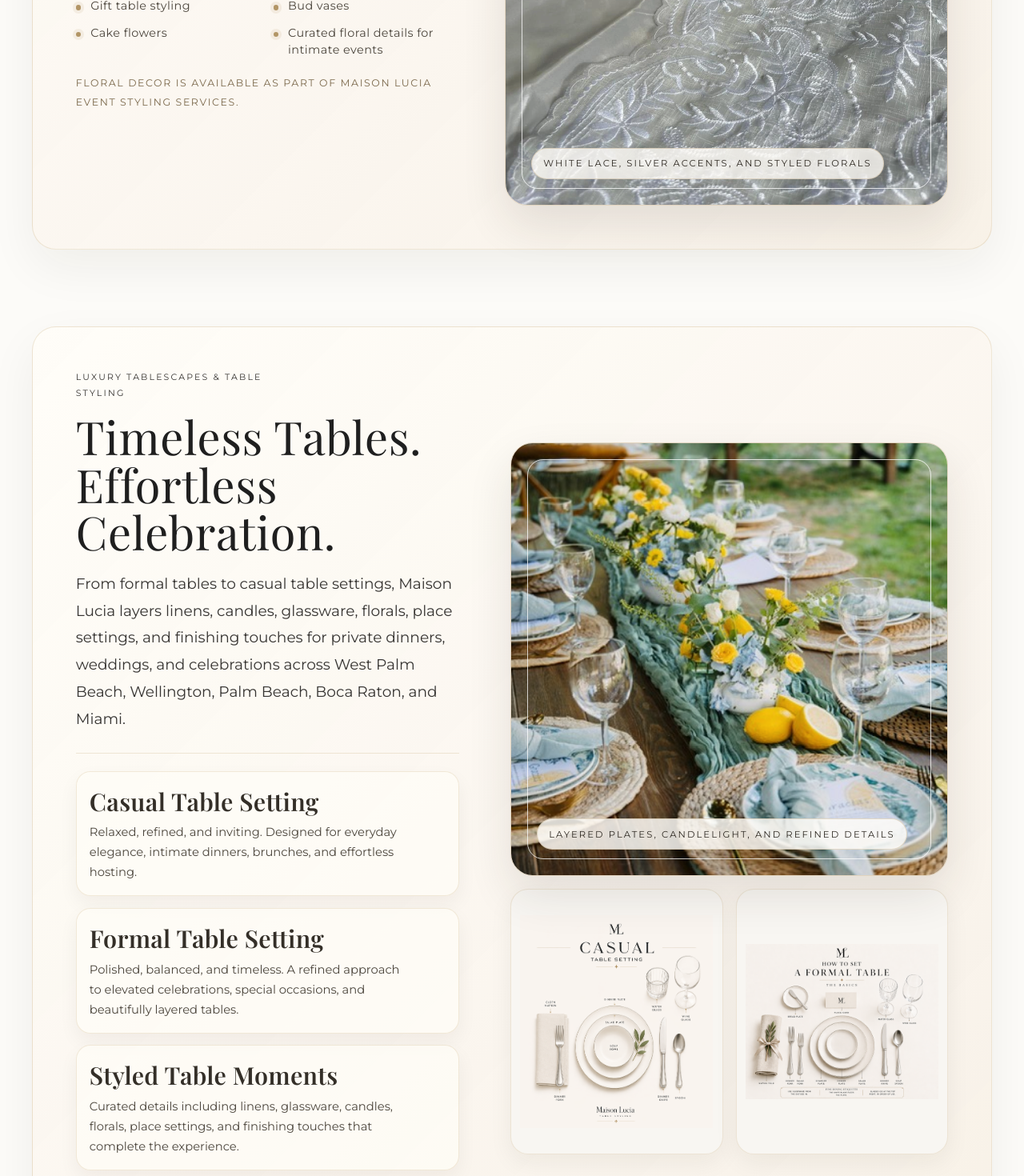
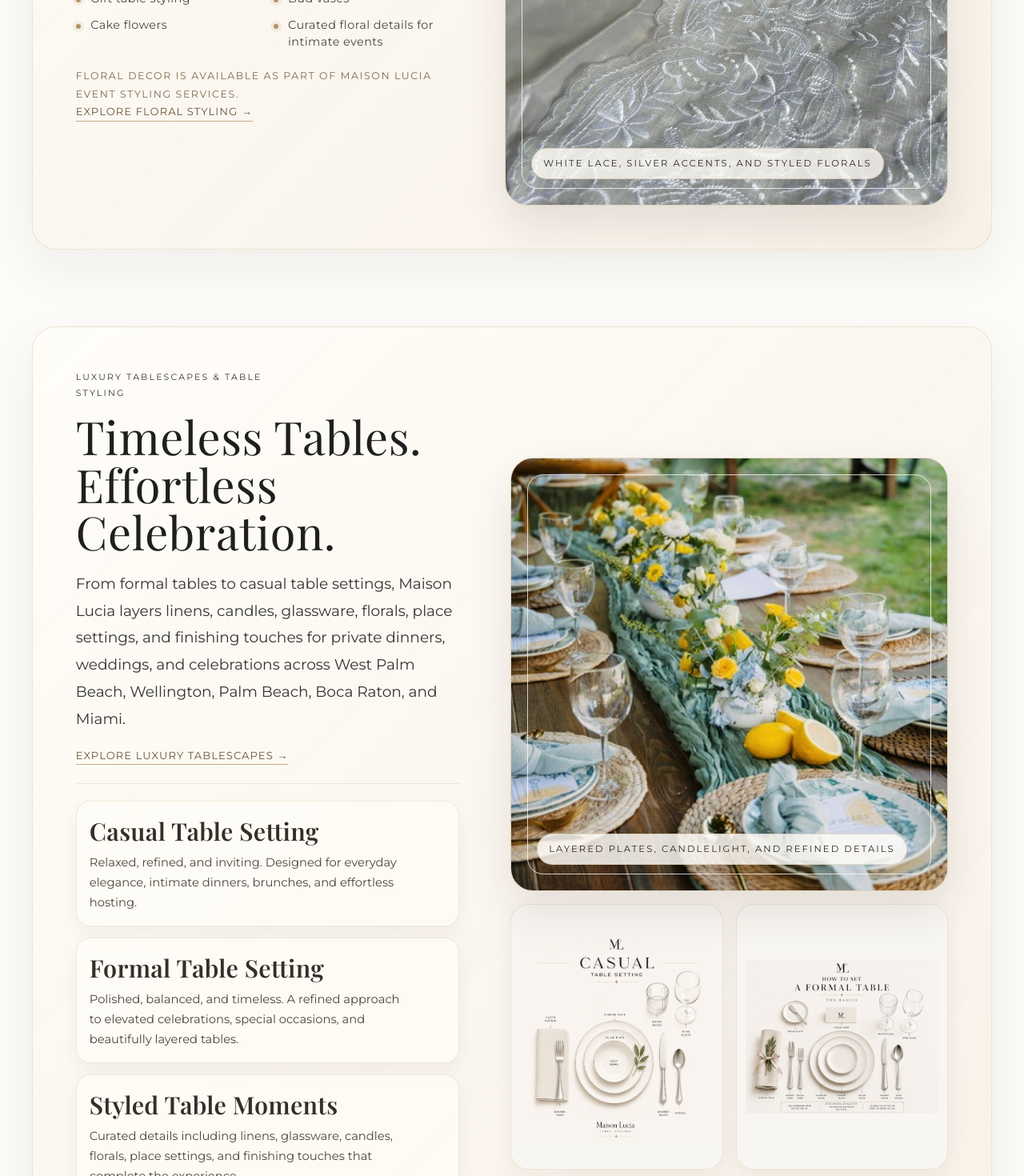
Before and after one commit to DrRobF/maison-lucia-site, a Next.js app: page / in a window 1280 px wide. Shown: the part 3760-5230 px from the top of the page at 80% size. Built offline with nearby package versions, Linux system fonts and the light colour scheme.

Commit message:
Add homepage pathways to service pages

```diff
--- a/pages/index.js
+++ b/pages/index.js
@@ -194,6 +194,22 @@ const inquiryOptions = [
 ];
 
 const servicePages = [
+  {
+    id: "floral-styling-service",
+    href: "/floral-styling",
+    eyebrow: "Floral Styling",
+    title: "Floral Styling",
+    copy: "Curated botanical details that bring softness, texture, and elegance to every gathering.",
+    linkLabel: "Learn More →",
+  },
+  {
+    id: "tablescapes-service",
+    href: "/tablescapes",
+    eyebrow: "Tablescapes",
+    title: "Luxury Tablescapes",
+    copy: "Layered place settings, linens, candlelight, and refined details designed for meaningful celebrations.",
+    linkLabel: "Learn More →",
+  },
   {
     id: "weddings",
     href: "#weddings",
@@ -463,6 +479,12 @@ export default function Home() {
                 Floral decor is available as part of Maison Lucia event styling
                 services.
               </p>
+              <a
+                href="/floral-styling"
+                className={`${styles.subtleLink} ${styles.servicePathwayLink}`}
+              >
+                Explore Floral Styling →
+              </a>
             </div>
 
             <figure className={styles.floralTablescapeHero}>
@@ -494,6 +516,12 @@ export default function Home() {
                 celebrations across West Palm Beach, Wellington, Palm Beach,
                 Boca Raton, and Miami.
               </p>
+              <a
+                href="/tablescapes"
+                className={`${styles.subtleLink} ${styles.servicePathwayLink}`}
+              >
+                Explore Luxury Tablescapes →
+              </a>
               <div className={styles.tableFeatureGrid}>
                 {tableSettingFeatures.map((feature) => (
                   <article
@@ -796,6 +824,8 @@ export default function Home() {
               </li>
             ))}
           </ul>
+          <div className={styles.footerServices}>
+            <p className={styles.footerColumnTitle}>Services</p>
             <ul className={styles.footerServiceNav}>
               <li><a href="/floral-styling">Floral Styling</a></li>
               <li><a href="/tablescapes">Tablescapes</a></li>
@@ -804,6 +834,7 @@ export default function Home() {
               <li><a href="#private-dinners">Private Dinners</a></li>
               <li><a href="#contact">Inquiry</a></li>
             </ul>
+          </div>
           <div className={styles.footerMeta}>
             <p>© {new Date().getFullYear()} Maison Lucia LLC</p>
             <div
--- a/styles/Home.module.css
+++ b/styles/Home.module.css
@@ -167,6 +167,10 @@
   color: #695739;
   border-bottom: 1px solid rgba(178, 149, 102, 0.75);
   padding-bottom: 0.2rem;
+}
+
+.servicePathwayLink {
+  margin-top: clamp(1.8rem, 4vw, 2.75rem);
 }
 
 .atmosFeatureButton {
@@ -1751,6 +1755,19 @@
   gap: 0.7rem 1rem;
 }
 
+.footerServices {
+  margin-top: 1.15rem;
+}
+
+.footerColumnTitle {
+  margin: 0 0 0.7rem;
+  text-transform: uppercase;
+  letter-spacing: 0.18em;
+  font-size: 0.68rem;
+  color: #4d453a;
+  font-weight: 600;
+}
+
 .footerServiceNav a {
   text-decoration: none;
   font-size: 0.78rem;
```
Lines whose indentation alone changed are shown as unchanged.
